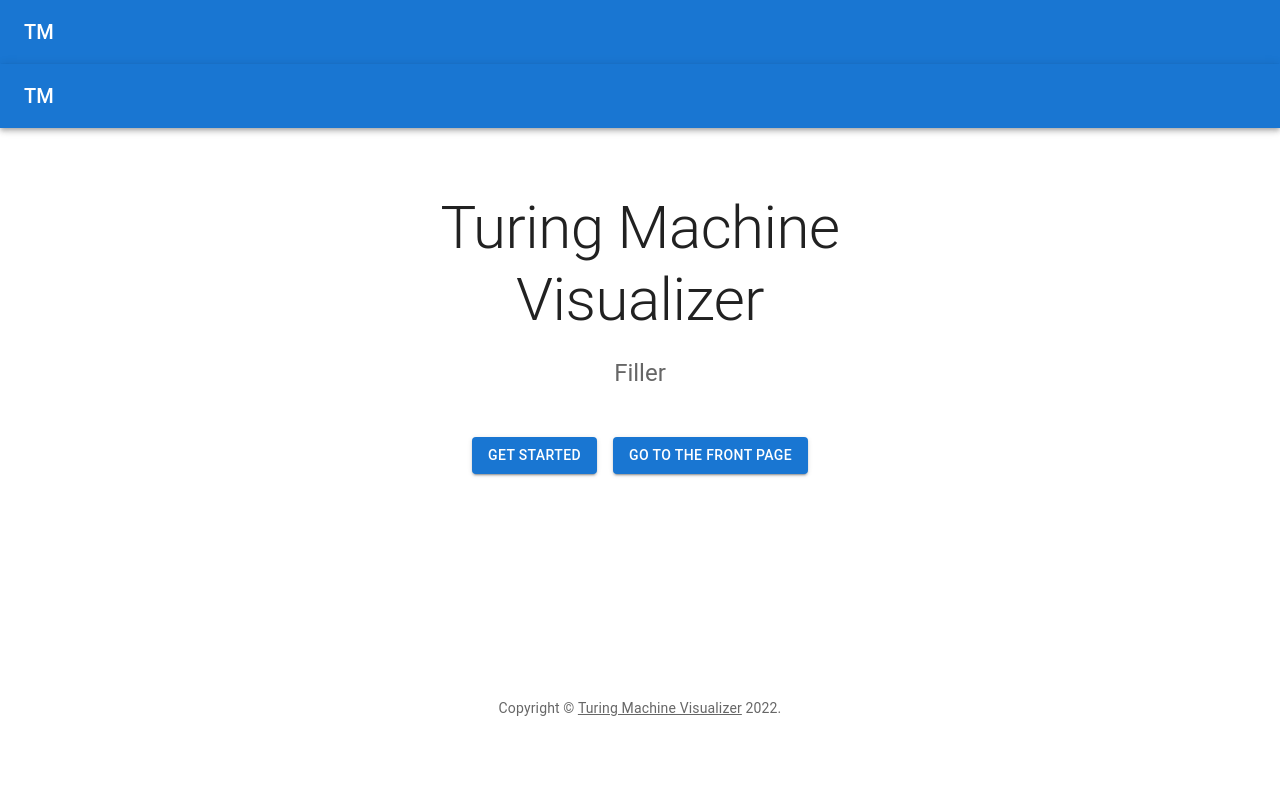
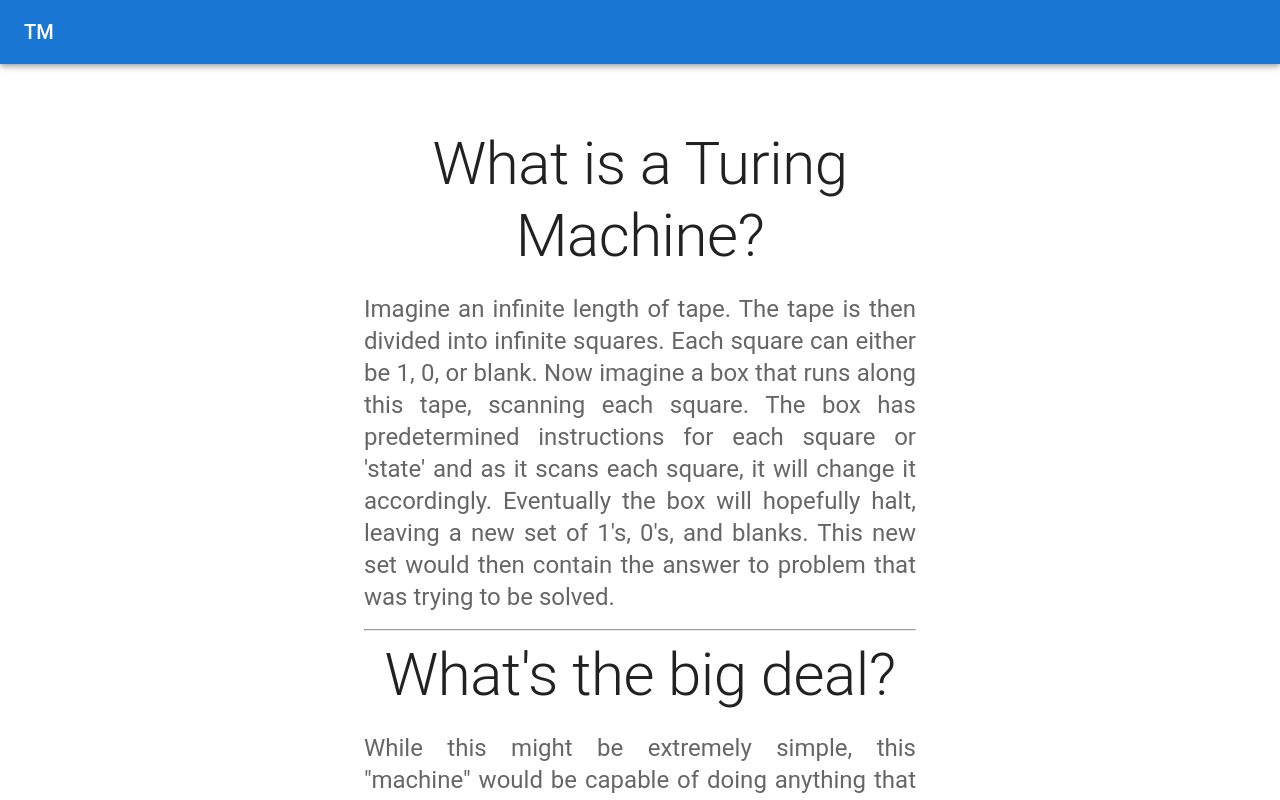
Before and after one commit to jzkang1/turing-machine-visualizer, a React (Create React App) app: page /about in a window 1280 px wide. Shown: the top 800 px of the page. Built offline with nearby package versions, Linux system fonts and the light colour scheme; the HTML template or start-up script is replaced by a standard one.

Commit message:
added section about what turing machines are

```diff
--- a/src/components/AboutPage.js
+++ b/src/components/AboutPage.js
@@ -42,14 +42,6 @@ export default function AboutPage() {
 
   return (
     <ThemeProvider theme={theme}>
-      <CssBaseline />
-      <AppBar position="relative">
-        <Toolbar>
-          <Typography variant="h6" color="inherit" noWrap>
-            TM
-          </Typography>
-        </Toolbar>
-      </AppBar>
       <main>
         {/* Hero unit */}
         <Box
@@ -68,11 +60,29 @@ export default function AboutPage() {
               color="text.primary"
               gutterBottom
             >
-              Turing Machine Visualizer
+              What is a Turing Machine?
             </Typography>
 
-            <Typography variant="h5" align="center" color="text.secondary" paragraph>
-              Filler
+            <Typography variant="h5" align="justify" color="text.secondary" paragraph>
+              Imagine an infinite length of tape. The tape is then divided into infinite squares.
+              Each square can either be 1, 0, or blank. Now imagine a box that runs along this tape,
+              scanning each square. The box has predetermined instructions for each square or 'state' and as it scans each square,
+              it will change it accordingly. Eventually the box will hopefully halt, leaving a new set of 1's, 0's, and blanks. This
+              new set would then contain the answer to problem that was trying to be solved.
+            </Typography>
+            <hr></hr>
+            <Typography
+              component="h1"
+              variant="h2"
+              align="center"
+              color="text.primary"
+              gutterBottom
+            >
+              What's the big deal?
+            </Typography>
+            <Typography variant="h5" align="justify" color="text.secondary" paragraph>
+            While this might be extremely simple, this "machine" would be capable of doing anything that
+            a modern day computer can do. This is because
             </Typography>
             <Stack
               sx={{ pt: 4 }}
```
Also changed, not shown: 1 other file (tests, documents, lock files or other folders).
